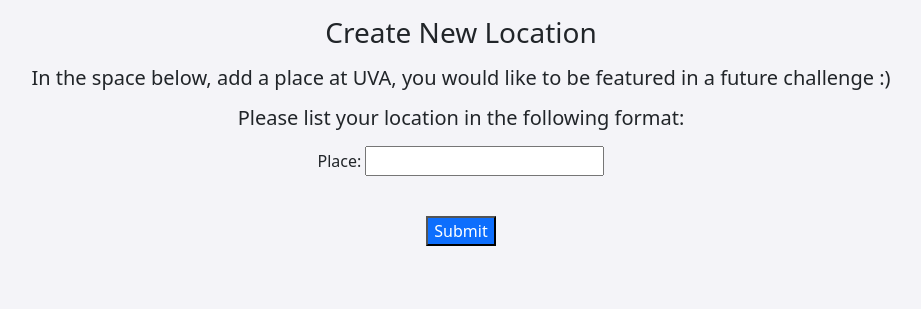
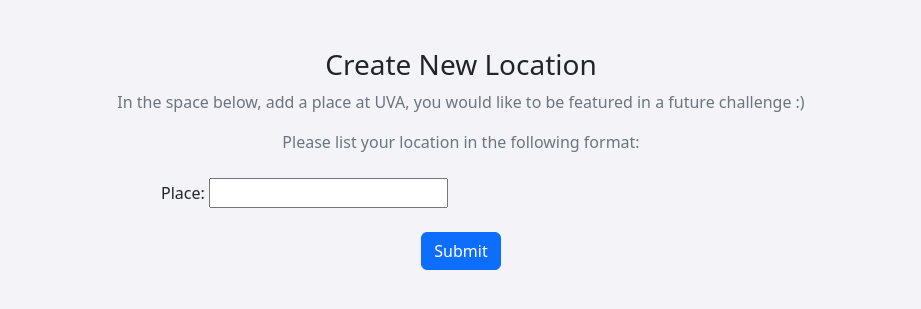
Before and after one commit to niketanand-7/GeoGuess-HoosWhere-, a Django app: page /choice/ in a window 1280 px wide. Shown: the top 309 px of the page, without its empty margins (179-1100 px from the left). Run offline with Django 4.2, Linux system fonts and the light colour scheme.

Commit message:
small change to add choice form

```diff
--- a/geoGuess/templates/addChoice.html
+++ b/geoGuess/templates/addChoice.html
@@ -1,47 +1,39 @@
 {% extends 'base.html' %}
+{% load static %}
+
 <!DOCTYPE html>
 <html lang="en">
+
 <head>
     <meta charset="UTF-8" />
-    <link
-      href="https://cdn.jsdelivr.net/npm/bootstrap@5.2.2/dist/css/bootstrap.min.css"
-      rel="stylesheet"
-    />
-    <link
-      rel="stylesheet"
-      href="https://stackpath.bootstrapcdn.com/font-awesome/4.7.0/css/font-awesome.min.css"
-    />
-    <script
-      src="https://cdn.jsdelivr.net/npm/bootstrap@5.3.2/dist/js/bootstrap.bundle.min.js"
-      integrity="sha384-C6RzsynM9kWDrMNeT87bh95OGNyZPhcTNXj1NW7RuBCsyN/o0jlpcV8Qyq46cDfL"
-      crossorigin="anonymous"
-    ></script>
+    <link href="https://cdn.jsdelivr.net/npm/bootstrap@5.2.2/dist/css/bootstrap.min.css" rel="stylesheet" />
+    <link rel="stylesheet" href="https://stackpath.bootstrapcdn.com/font-awesome/4.7.0/css/font-awesome.min.css" />
+    <script src="https://cdn.jsdelivr.net/npm/bootstrap@5.3.2/dist/js/bootstrap.bundle.min.js" integrity="sha384-C6RzsynM9kWDrMNeT87bh95OGNyZPhcTNXj1NW7RuBCsyN/o0jlpcV8Qyq46cDfL" crossorigin="anonymous"></script>
     <meta name="viewport" content="width=device-width, initial-scale=1.0" />
     <title>Add New Choice</title>
-    <style>
-      /* Custom styles for the base */
-      body {
-        background-color: #f4f4f8; /* light grayish background */
-      }
-    </style>
+    <link rel="stylesheet" href="{% static 'geoGuess.css' %}" type="text/css">
 </head>
+
 <body>
     {% block content %}
-    <div class="text-center">
-  <h3 class="my-3"> Create New Location </h3>
-    <h5 class="my-3"> In the space below, add a place at UVA, you would like to be featured in a future challenge :)</h5>
-      <h5 class="my-3"> Please list your location in the following format: </h5>
-      <form action="" method="post">
+    <div class="container mt-5">
+        <div class="text-center mb-4">
+            <h3>Create New Location</h3>
+            <p class="text-muted">In the space below, add a place at UVA, you would like to be featured in a future challenge :)</p>
+            <p class="text-muted">Please list your location in the following format:</p>
+        </div>
+        <form action="" method="post" class="mx-auto" style="max-width: 600px;">
             {% csrf_token %}
             <div class="mb-4 form-body">
                 {{ form.non_form_errors }}
                 {{ form.as_p }}
             </div>
-      <div>
-            <input type="submit" value="Submit" class="my-3 text-white bg-primary"/>
-      </div>
+            <div class="text-center">
+                <input type="submit" value="Submit" class="btn btn-primary" />
             </div>
         </form>
+    </div>
     {% endblock content %}
 </body>
+
 </html>
```
Lines whose indentation alone changed are shown as unchanged.
